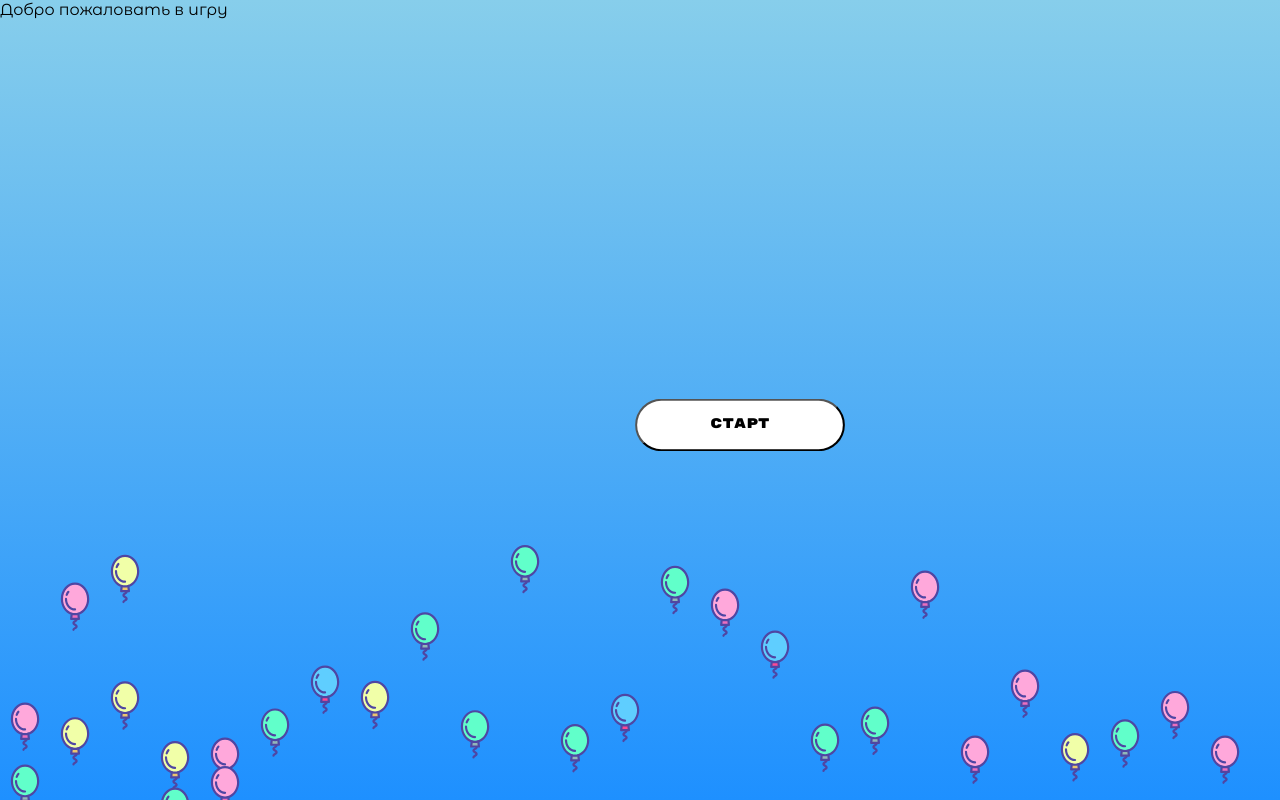
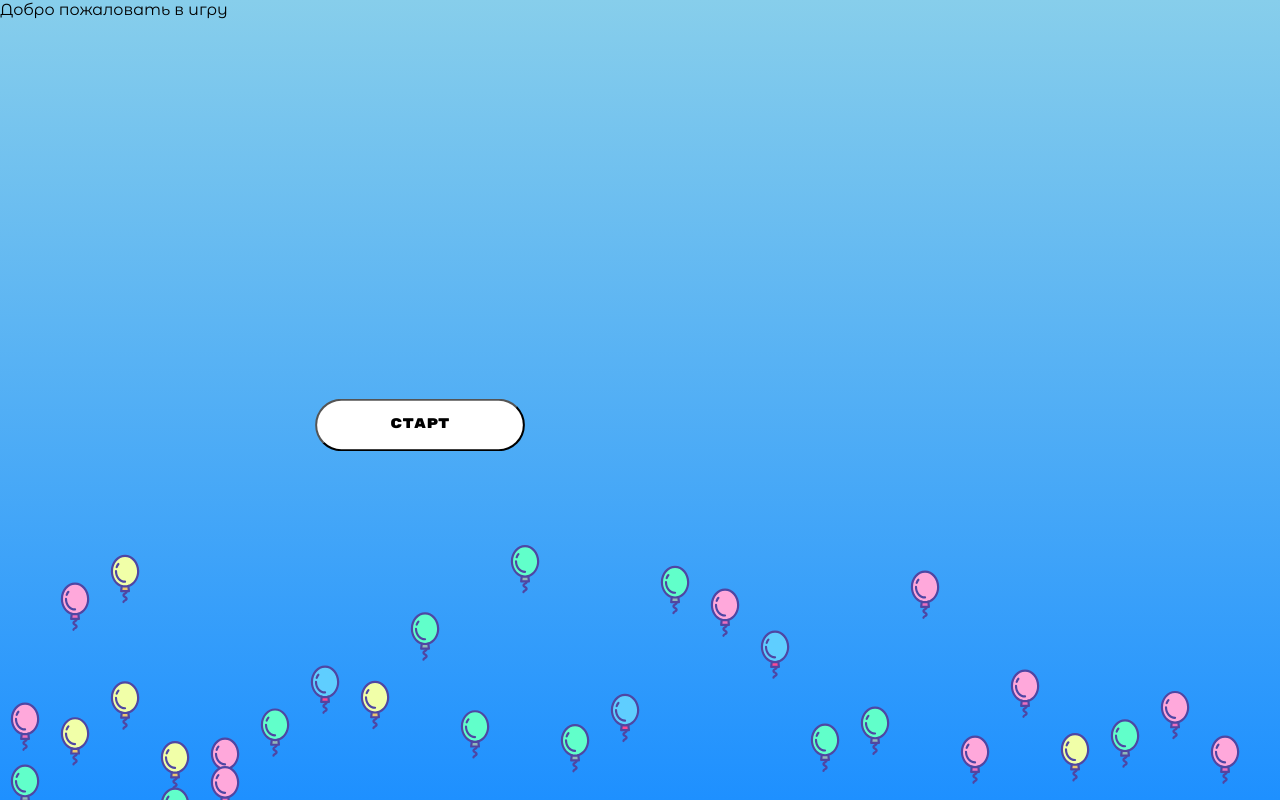
Before and after one commit to SvetlanaZinovkina/kids-game-balloon, a React (Create React App) app in the folder my-game/: page / in a window 1280 px wide. Built offline with nearby package versions, Linux system fonts and the light colour scheme.

Commit message:
центрирование кнопки старта

```diff
--- a/my-game/src/components/ui/button.tsx
+++ b/my-game/src/components/ui/button.tsx
@@ -7,7 +7,6 @@ import { motion } from "framer-motion";
 const Button: React.FC = () => {
     const navigate = useNavigate();
     return (<>
-        {/*<div className={styles.button} onClick={() => navigate(routes.game())}><p>Старт</p></div>*/}
     <motion.button
         className={styles.button}
         onClick={() => navigate(routes.game())}
--- a/my-game/src/styles/Button.module.scss
+++ b/my-game/src/styles/Button.module.scss
@@ -1,7 +1,7 @@
 .button {
-  position: absolute;
+  position: fixed;
   top: 50%;
-  left: 50%;
+  left: 25%;
   transform: translate(-50%, -50%);
   width: 200px;
   height: 50px;
--- a/my-game/src/styles/StartPage.module.scss
+++ b/my-game/src/styles/StartPage.module.scss
@@ -1,6 +1,7 @@
 .container {
   width: 100vw;
   height: 100vh;
+  position: relative;
   background: linear-gradient(to bottom, #87CEEB, #1E90FF);
   overflow: hidden;
   .title{
```
